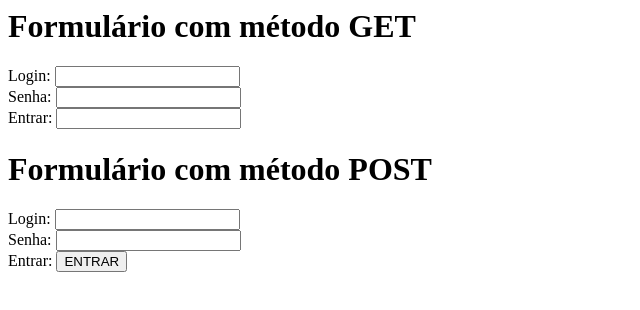
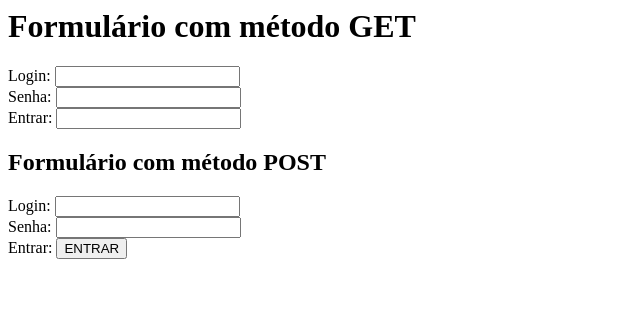
Before and after one commit to CEEMTI-BG-prof-Melissa/aula-05-13-05-lpw-kaua-araujo-e-maria-eduarda-frizzeira, a plain HTML site: page index.html in a window 1280 px wide. Shown: the whole page, without its empty margins (0-640 px from the left). Drawn offline with Linux system fonts and the light colour scheme.

Commit message:
Update index.html

```diff
--- a/index.html
+++ b/index.html
@@ -5,17 +5,16 @@
   <body>
         <h1> Formulário com método GET </h1>
         <form>
-              Login:    <input type="text">
+              Login: <input type="text">
           <br>
-              Senha:    <input type="password">
+              Senha: <input type="password">
           <br>
              Entrar: <input type=button">
           <br>
-          <h1> Formulário com método POST </h1>
-
+          <h2> Formulário com método POST </h2>
               Login:   <input type="text">
           <br>
-              Senha:   <input type= "password">
+              Senha: <input type= "password">
           <br>
             Entrar: <input type="button" value= "ENTRAR">
         </form>
```
